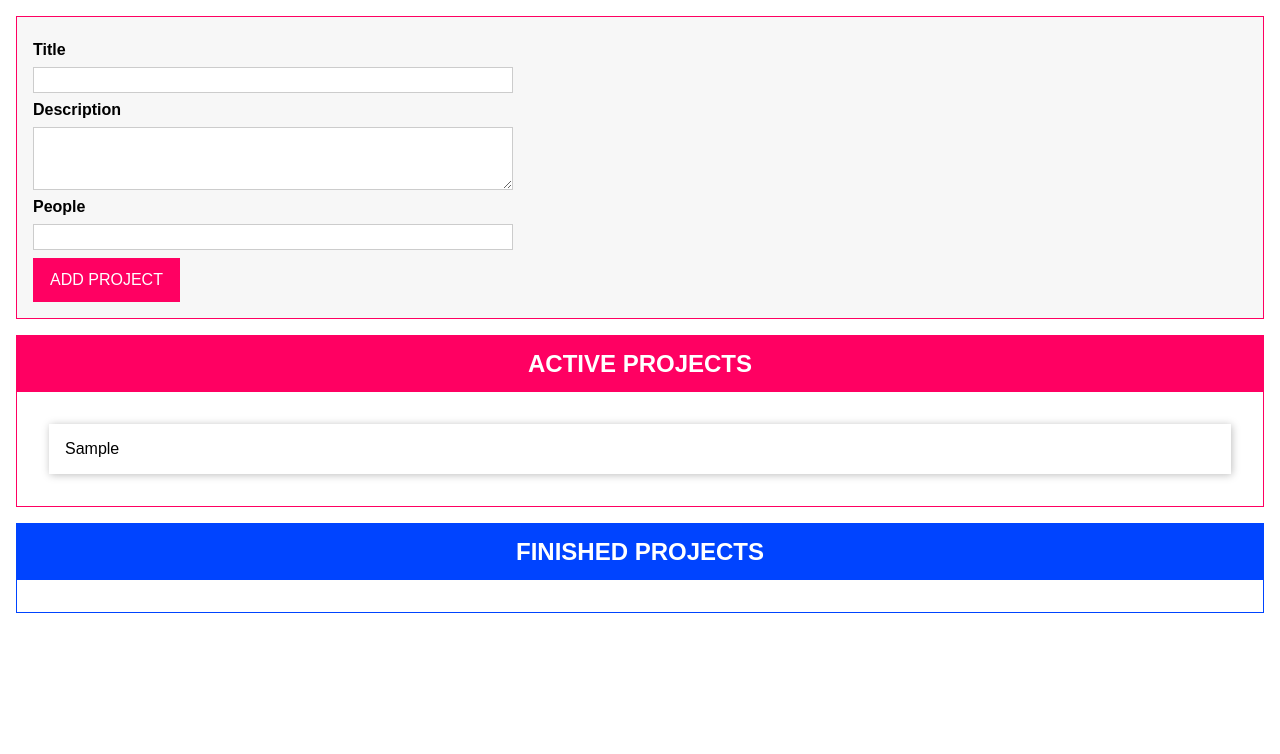
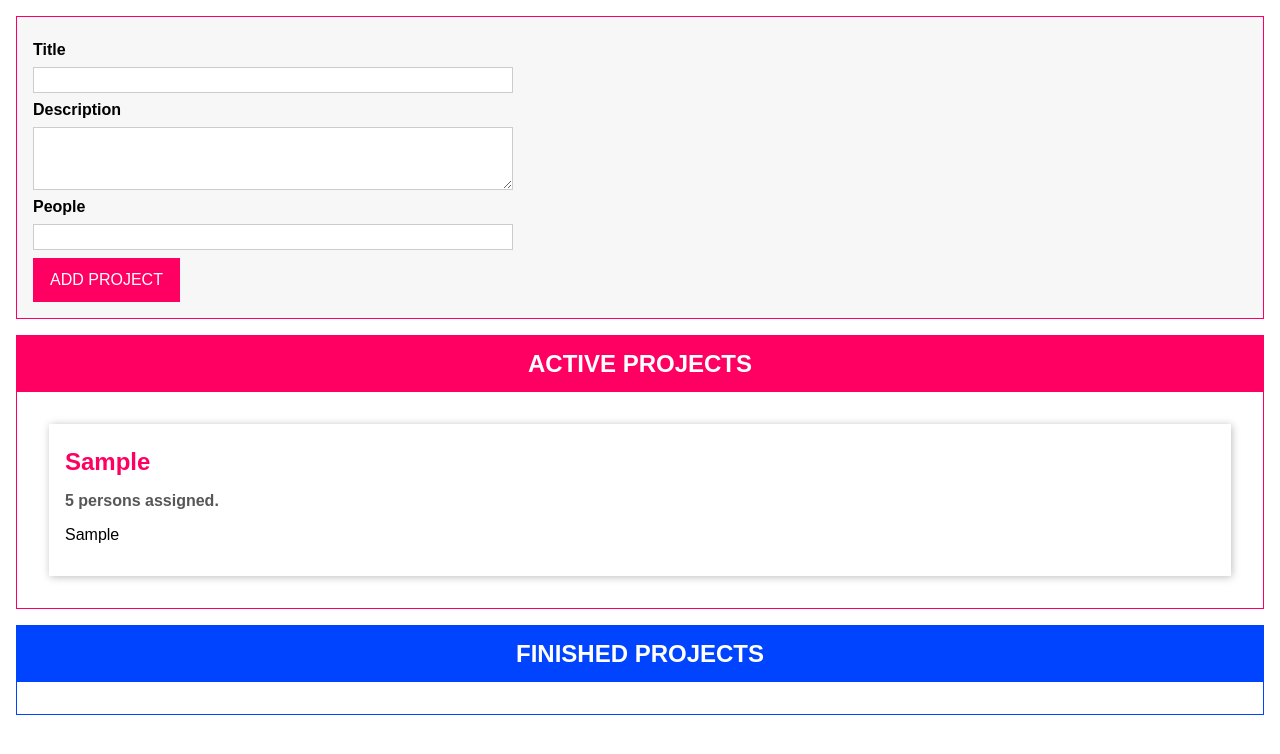
Before and after one commit to alexeikravchuk/project_manager-ts, a website with bundled scripts: page index.html in a window 1280 px wide. Both pictures are taken after typing "Sample", "Sample", "5" into the empty fields and a click on the button "ADD PROJECT". Built offline with nearby package versions, Linux system fonts and the light colour scheme.

Commit message:
created class ProjectItem

```diff
--- a/index.html
+++ b/index.html
@@ -27,7 +27,11 @@
       </form>
     </template>
     <template id="single-project">
-      <li></li>
+      <li>
+        <h2></h2>
+        <h3></h3>
+        <p></p>
+      </li>
     </template>
     <template id="project-list">
       <section class="projects">
--- a/src/app.ts
+++ b/src/app.ts
@@ -131,6 +131,37 @@ abstract class Component<T extends HTMLElement, U extends HTMLElement> {
   abstract renderContent(): void;
 }
 
+// ProjectItem class
+class ProjectItem extends Component<HTMLUListElement, HTMLLIElement> {
+  private project: Project;
+
+  get persons() {
+    const { people } = this.project;
+
+    if (people === 1) {
+      return '1 person';
+    }
+
+    return `${people} persons`;
+  }
+
+  constructor(hostId: string, project: Project) {
+    super('single-project', hostId, false, project.id);
+    this.project = project;
+
+    this.configure();
+    this.renderContent();
+  }
+
+  configure(): void {}
+
+  renderContent(): void {
+    this.element.querySelector('h2')!.textContent = this.project.title;
+    this.element.querySelector('h3')!.textContent = this.persons + ' assigned.';
+    this.element.querySelector('p')!.textContent = this.project.description;
+  }
+}
+
 // ProjectList class
 class ProjectList extends Component<HTMLDivElement, HTMLElement> {
   assignedProjects: Project[] = [];
@@ -168,9 +199,7 @@ class ProjectList extends Component<HTMLDivElement, HTMLElement> {
     listEl.innerHTML = '';
 
     for (const prjItem of this.assignedProjects) {
-      const listItem = document.createElement('li');
-      listItem.textContent = prjItem.title;
-      listEl.appendChild(listItem);
+      new ProjectItem(this.element.querySelector('ul')!.id, prjItem);
     }
   }
 }
```
